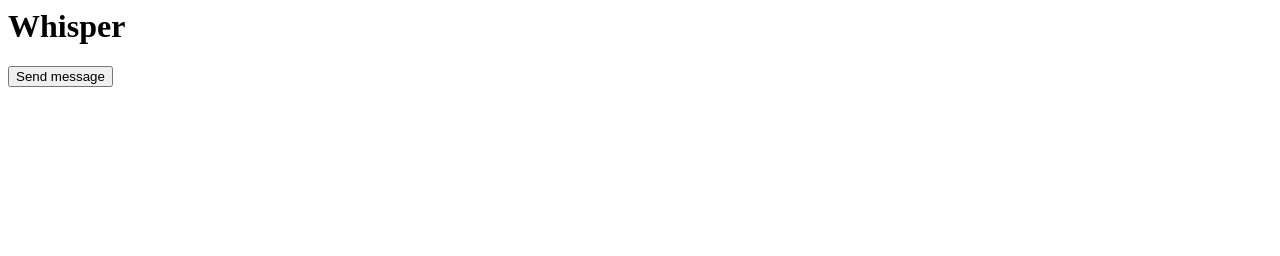
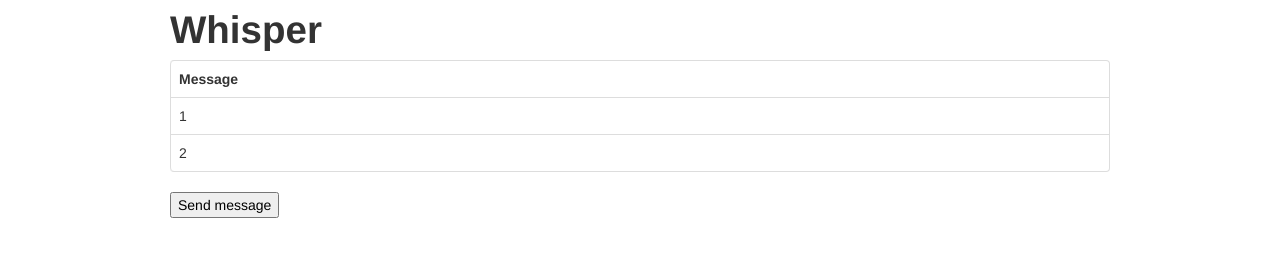
Before and after one commit to alexstuckey/whisper, a website: page public/index.html in a window 1280 px wide. Drawn offline with nearby package versions, Linux system fonts and the light colour scheme; no server answers.

Commit message:
Added some Boostrap(ing) to make it look nicer and added a table for the messages

```diff
--- a/public/index.html
+++ b/public/index.html
@@ -1,13 +1,19 @@
+<!DOCTYPE html>
 <html>
 <head>
+	<meta charset="utf-8">
 	<title>Whisper</title>
+	<link rel="stylesheet" type="text/css" href="css/bootstrap.min.css">
+	<link rel="stylesheet" type="text/css" href="css/main.css">
+	<script src="/js/jquery.min.js"></script>
+	<script src="/js/bootstrap.min.js"></script>
+	<script src="/socket.io/socket.io.js"></script>
 </head>
 <body>
+	<div class="container">
 		<h1>Whisper</h1>
-<script src="/socket.io/socket.io.js"></script>
 		<script>
 		  var socket = io.connect(window.location.origin);
-  console.log(window.location.origin);
 
 		  socket.on('down', function (data) {
 		    console.log('Message received: ' + data);
@@ -18,6 +24,16 @@
 		  	console.log('Sent message!');
 		  };
 		</script>
+		<table class="table table-bordered" id="msgLog">
+			<thead>
+				<th>Message</th>
+			</thead>
+			<tbody>
+				<tr><td>1</td></tr>
+				<tr><td>2</td></tr>
+			</tbody>
+		</table>
 		<button onclick="SendMessage('Hey there');">Send message</button>
+	</div>
 </body>
 </html>
```
Lines whose indentation alone changed are shown as unchanged.
